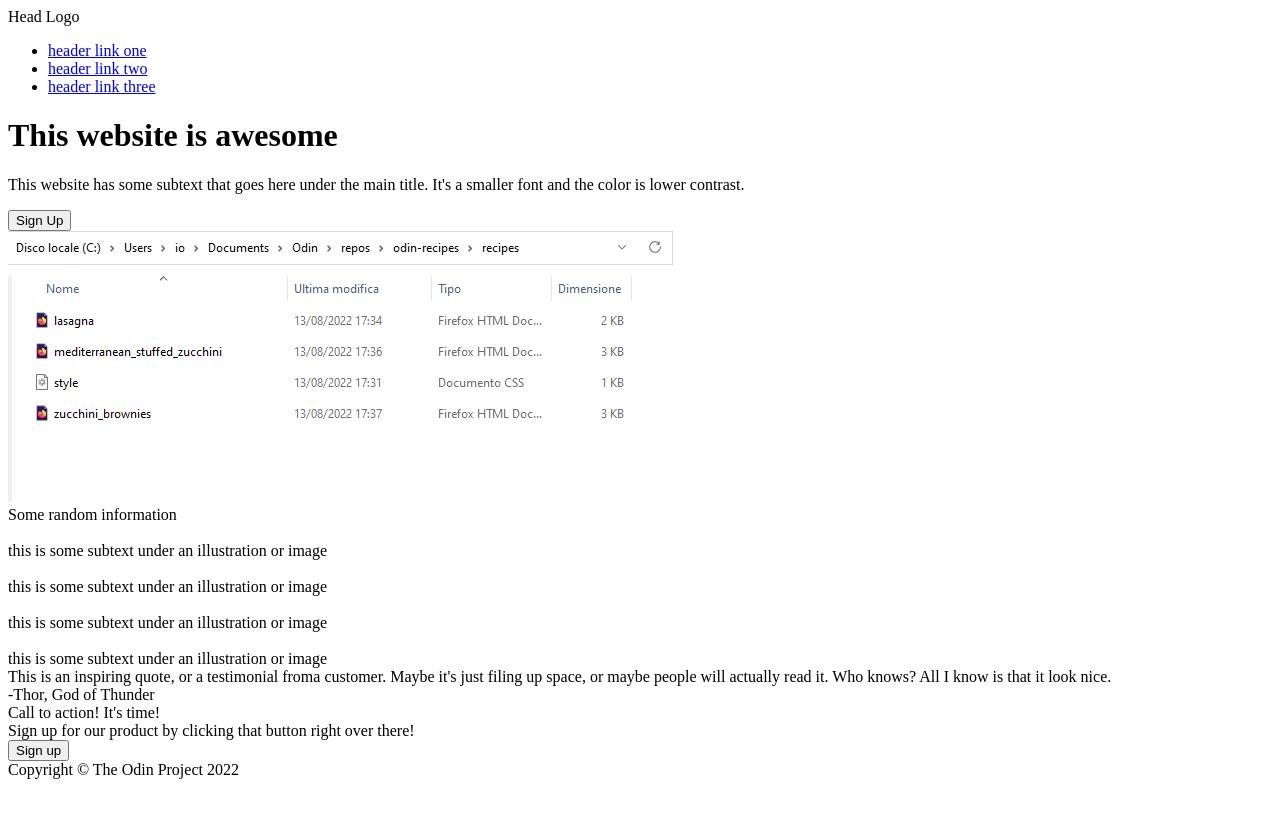
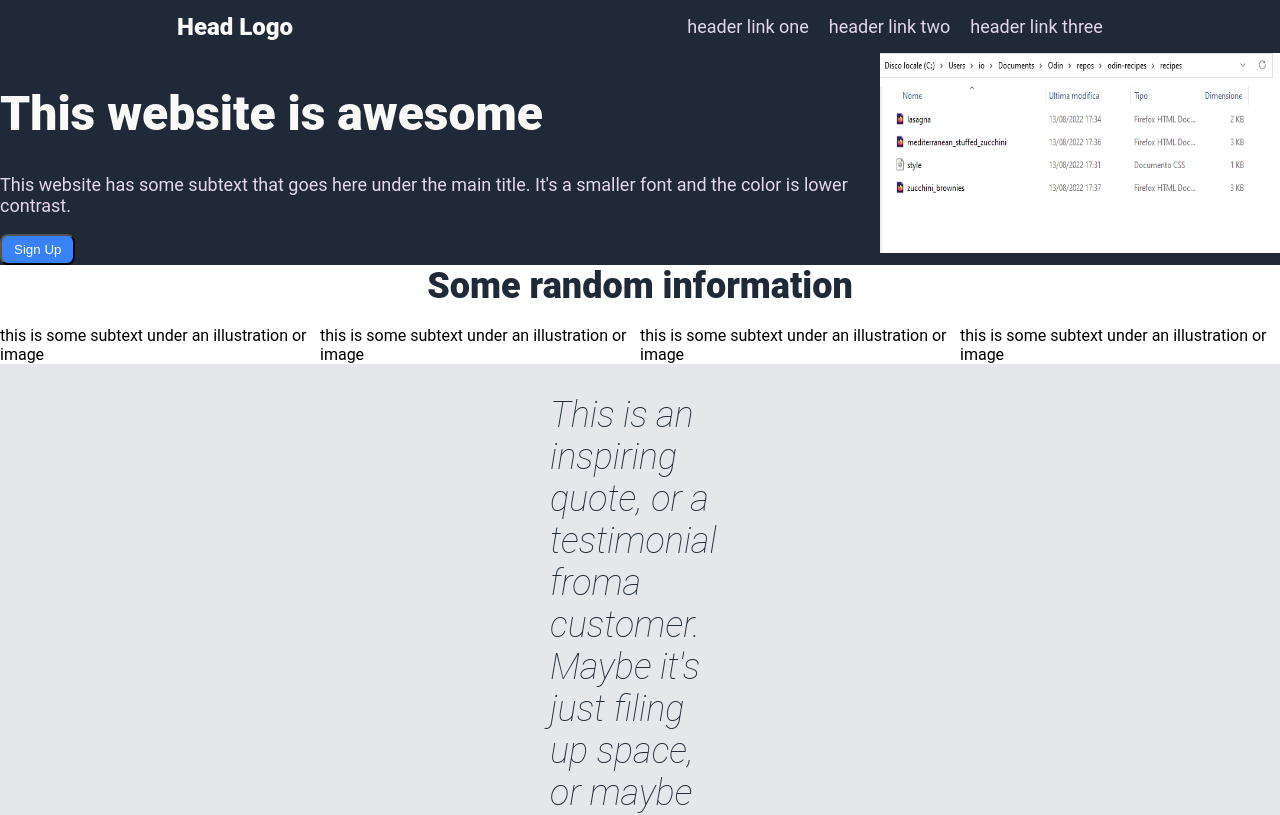
Before and after one commit to rmnkmr17/landing-page-top, a plain HTML site: page index.html in a window 1280 px wide. Shown: the top 815 px of the page. Drawn offline with Linux system fonts and the light colour scheme.

Commit message:
Styled the basic structure

```diff
--- a/index.html
+++ b/index.html
@@ -4,7 +4,7 @@
     <meta charset="UTF-8">
     <meta http-equiv="X-UA-Compatible" content="IE=edge">
     <meta name="viewport" content="width=device-width, initial-scale=1.0">
-    <link rel="stylesheet" href="style.css">
+    <link rel="stylesheet" href="styles.css">
     <title>Landing Page</title>
 </head>
 <body>
@@ -18,11 +18,11 @@
     </div>
     <div class="container">
         <div class="welcome">
-            <h1>This website is awesome</h1>
+            <h1 class="main-title">This website is awesome</h1>
             <p>This website has some subtext that goes here under the main title. It's a smaller font and the color is lower contrast.</p>
             <button class="sign-up">Sign Up</button>
         </div>
-        <img src="/images/image.png" alt="generic">
+        <img class="main-pic" src="/images/image.png" alt="generic">
     </div>
     <div class="container-two">
         <div class="title">Some random information</div>
@@ -53,10 +53,11 @@
 
     <div class="container-four">
         <div class="container-four-a">
-            <div class="title">Call to action! It's time!</div>
+            <div class="title-two">Call to action! It's time!</div>
             <div class="description">Sign up for our product by clicking that button right over there!</div>
-            <button class="signup-two">Sign up</button>
+
         </div>
+        <button class="signup-two">Sign up</button>
     </div>
 
     <div class="footer">
--- a/styles.css
+++ b/styles.css
@@ -0,0 +1,131 @@
+body {
+    font-family: Roboto, Oxygen, Ubuntu, Cantarell, 'Open Sans', 'Helvetica Neue', sans-serif;
+    display: flex;
+    flex-direction: column;
+    margin: 0;
+    padding: 0;
+}
+
+ul {
+    display: flex;
+    list-style: none;
+    gap: 20px
+}
+
+a {
+    text-decoration: none;
+    color: #E5d7eb;
+    font-size: 18px;
+    margin: 0;
+    padding: 0;
+}
+
+.header {
+    display: flex;
+    justify-content: space-around;
+    align-items: center;
+    background-color: #1f2937;
+}
+
+.logo {
+    color: #f9faf8;
+    font-size: 24px;
+    font-weight: 900;
+}
+
+.container {
+    display: flex;
+    justify-content: center;
+    background-color: #1f2937;
+}
+
+.main-title {
+    font-size: 48px;
+    font-weight: 800;
+    color: #f9faf8;
+}
+
+p {
+    font-size: 18px;
+    color: #E5d7eb;
+}
+
+button {
+    background-color: #3882f6;
+    padding: 6px 12px;
+    border-radius: 8px;
+    color: white;
+}
+.main-pic {
+    width: 400px;
+    height: 200px;
+}
+
+.container-two {
+    display: flex;
+    flex-direction: column;
+    justify-content: center;
+    align-items: center;
+}
+
+.title {
+    font-size: 36px;
+    font-weight: 800;
+    color: #1f2937;
+}
+
+.container-info {
+    display: flex;
+}
+
+.container-three {
+    background-color: #e5e7eb;
+    padding: 30px 50px;
+}
+
+.quote {
+    font-style: italic;
+    font-size: 36px;
+    color: #1f2937;
+    font-weight: 100;
+    margin: 0 500px;
+}
+
+.author {
+    font-weight: 900;
+    display: flex;
+    justify-content: flex-end;
+    margin-right: 600px;
+}
+
+.container-four {
+    display: flex;
+    justify-content: center;
+    background-color: #3882f6;
+    color: white;
+    padding: 26px 76px;
+    gap: 40px;
+    margin: 40px auto;
+    border-radius: 10px;
+
+}
+
+.title-two {
+    font-weight: 900;
+}
+
+.signup-two {
+    border: 1px solid white;
+}
+
+.footer {
+    display: flex;
+    justify-content: center;
+    padding: 20px 0;
+    background-color: #1f2937;
+}
+
+.copyright {
+    font-size: 18px;
+    color: #e5e7eb;
+}
```
